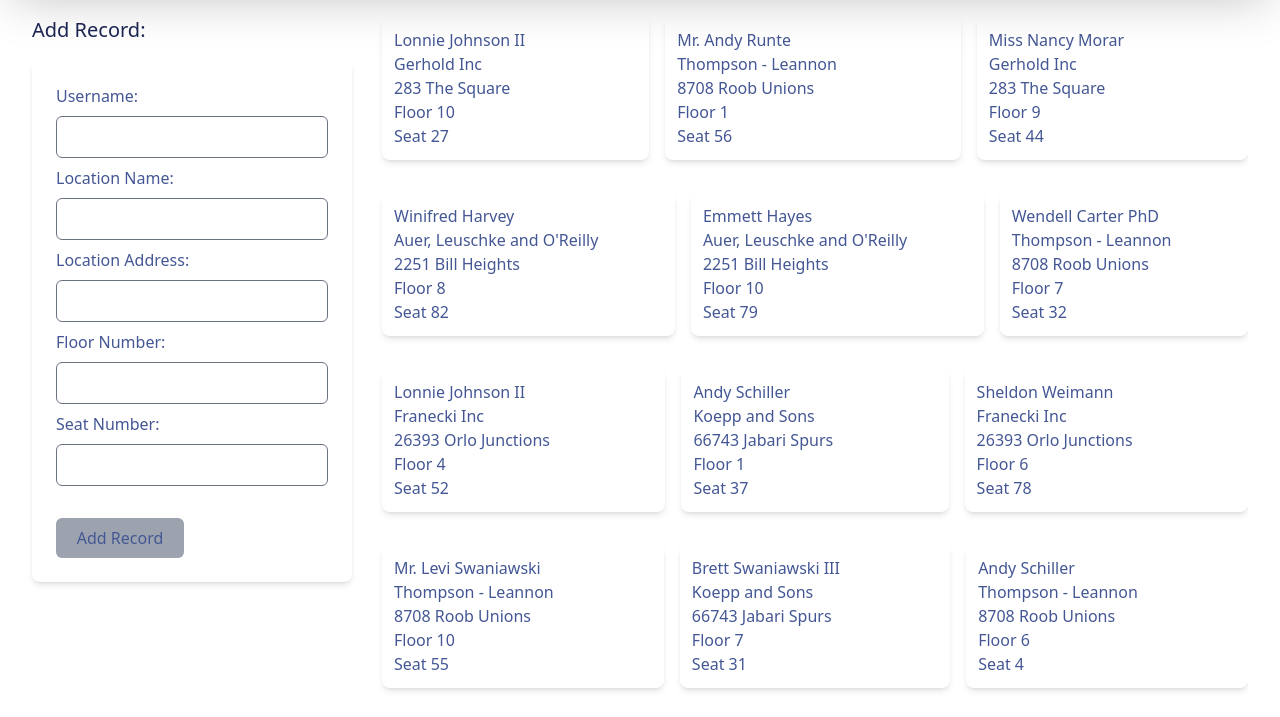
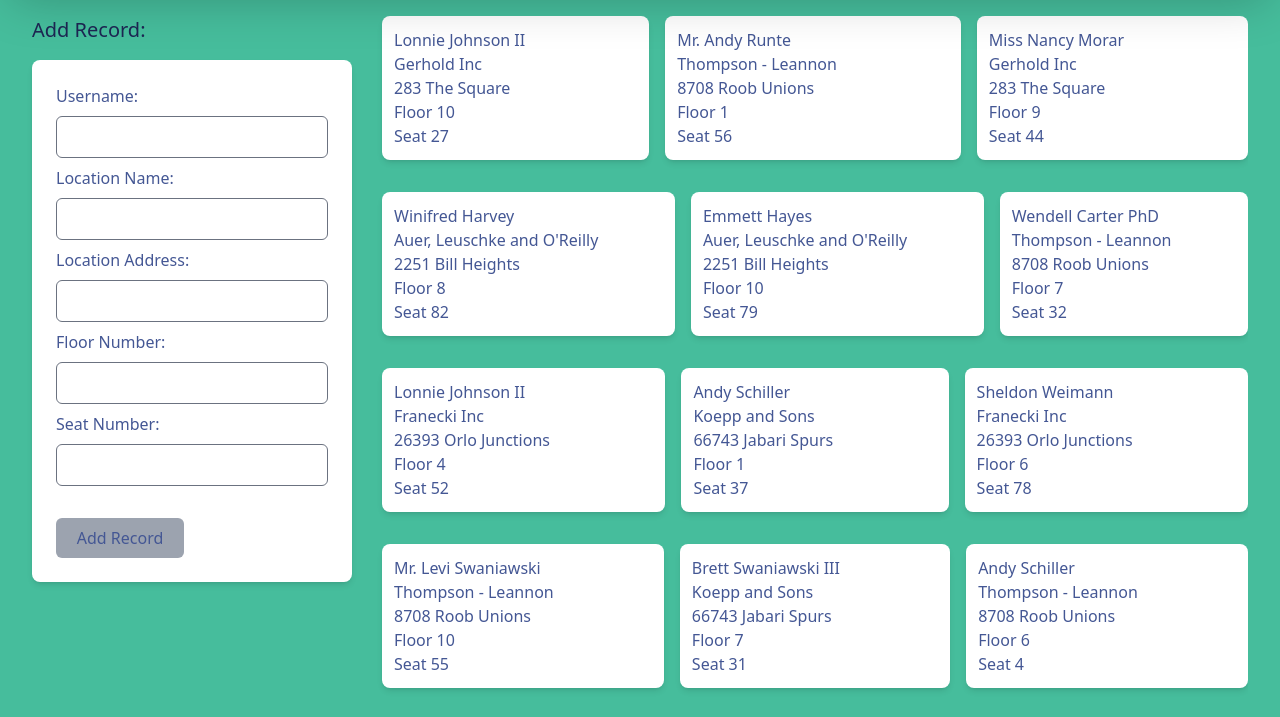
Before and after one commit to scottdavisxx/maptician, a website built with Vite: page index.html in a window 1280 px wide. Shown: the part 96-813 px from the top of the page. Built offline with nearby package versions, Linux system fonts and the light colour scheme.

Commit message:
add new color to tailwind config, change bg

```diff
--- a/index.html
+++ b/index.html
@@ -16,7 +16,7 @@
     <!-- Remove some classes from this div before submitting -->
     <div
       id="app"
-      class="flex flex-col items-center justify-center pt-28 w-screen px-8 gap-4 "
+      class="flex flex-col items-center justify-center pt-28 w-screen px-8 gap-4 bg-accent"
     >
       <div class="w-full relative">
         <div class="sm:w-80 sm:fixed">
--- a/tailwind.config.js
+++ b/tailwind.config.js
@@ -6,6 +6,7 @@ export default {
       colors: {
         primary: '#1d2653',
         secondary: '#445794',
+        accent: '#46bd9c',
       },
       fontSize: {
         hidden: '0px',
```
